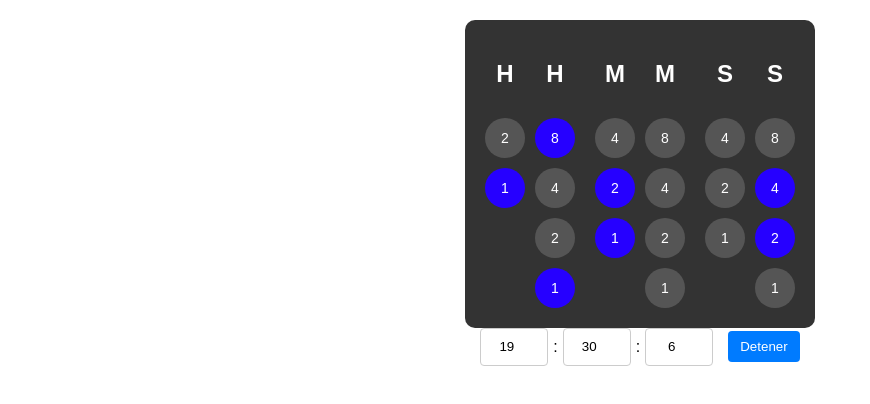
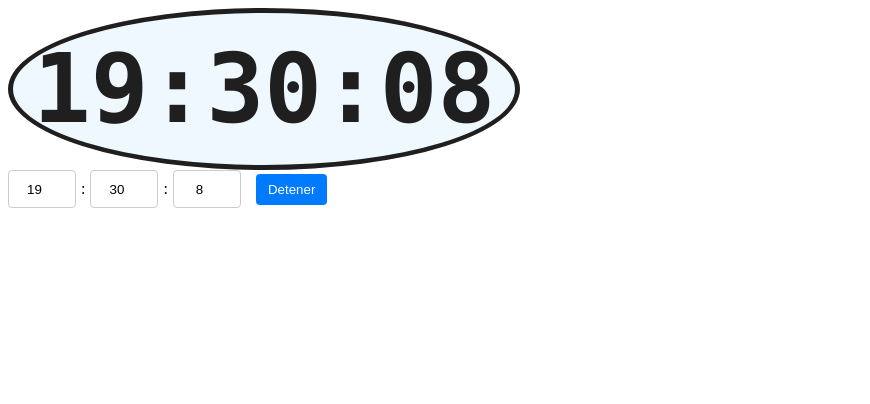
Before and after one commit to NecronX24/clocks-angular, an Angular app: page /test in a window 1280 px wide. Shown: the top 404 px of the page, without its empty margins (0-870 px from the left). Built offline with nearby package versions, Linux system fonts and the light colour scheme.

Commit message:
feat: se añade digital clock

```diff
--- a/src/app/app.routes.ts
+++ b/src/app/app.routes.ts
@@ -8,6 +8,7 @@ import { RainbowCardClockComponent } from './rainbow-card/rainbow-card-clock.com
 import { FlowerClockComponent } from './flower/flower-clock.component';
 import { LoadingBarClockComponent } from './loading-bar-clock/loading-bar-clock.component';
 import { BinaryClockComponent } from './binary-clock/binary-clock.component';
+import { DigitalClockComponent } from './digital-clock/digital-clock.component';
 
 export const routes: Routes =
 [
@@ -18,7 +19,9 @@ export const routes: Routes =
     {path: 'testHourglass', component: DigitalHourglassClockComponent},
     {path: 'testStar', component: StarClockComponent},
     {path: 'testRainbow', component: RainbowCardClockComponent},
+
     {path: 'testFlower', component: FlowerClockComponent},
     {path: 'testLoading', component: LoadingBarClockComponent},
-    {path: 'test', component: BinaryClockComponent},
+    {path: 'testBinary', component: BinaryClockComponent},
+    {path: 'test', component: DigitalClockComponent},
 ];
--- /dev/null
+++ b/src/app/digital-clock/digital-clock.component.css
@@ -0,0 +1,18 @@
+.container {
+    font-family: 'Menlo', monospace;
+    font-size: 3rem;
+    text-align: center;
+    color: #1f1f1f;
+    padding: 20px;
+    border-radius: 50%;
+    border-color: #1f1f1f;
+    border-width: 5px;
+    display: inline-block;
+    border-style: solid;
+    background-color: aliceblue;
+}
+
+h1{
+    height: auto;
+    margin: 0;
+}
--- /dev/null
+++ b/src/app/digital-clock/digital-clock.component.html
@@ -0,0 +1,6 @@
+<div class="container">
+    <h1>{{currentTime}}</h1>
+</div>
+<app-time-input
+        (timeUpdated)="onTimeUpdate($event)">
+    </app-time-input>
--- /dev/null
+++ b/src/app/digital-clock/digital-clock.component.ts
@@ -0,0 +1,16 @@
+import { Component } from '@angular/core';
+import { TimeInputComponent } from '../time-input/time-input.component';
+
+@Component({
+  selector: 'app-digital-clock',
+  imports: [TimeInputComponent],
+  templateUrl: './digital-clock.component.html',
+  styleUrl: './digital-clock.component.css'
+})
+export class DigitalClockComponent {
+    currentTime:string = '';
+
+    onTimeUpdate(time:string) {
+      this.currentTime = time;
+    }
+}
```
